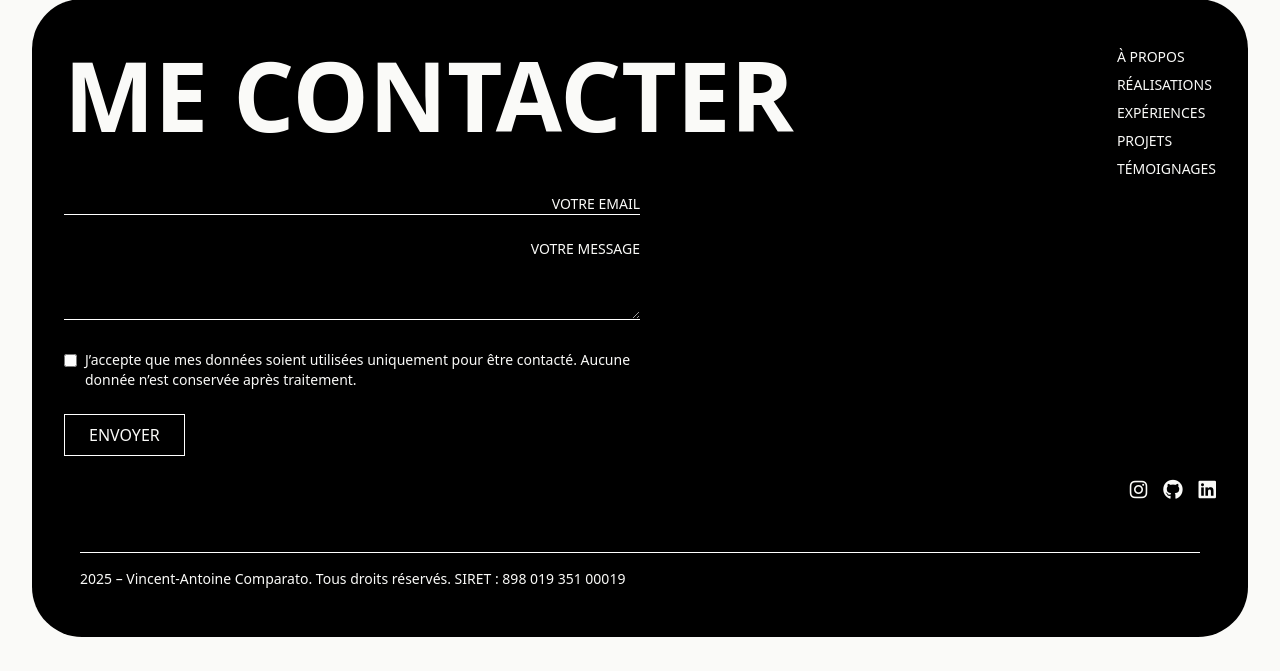
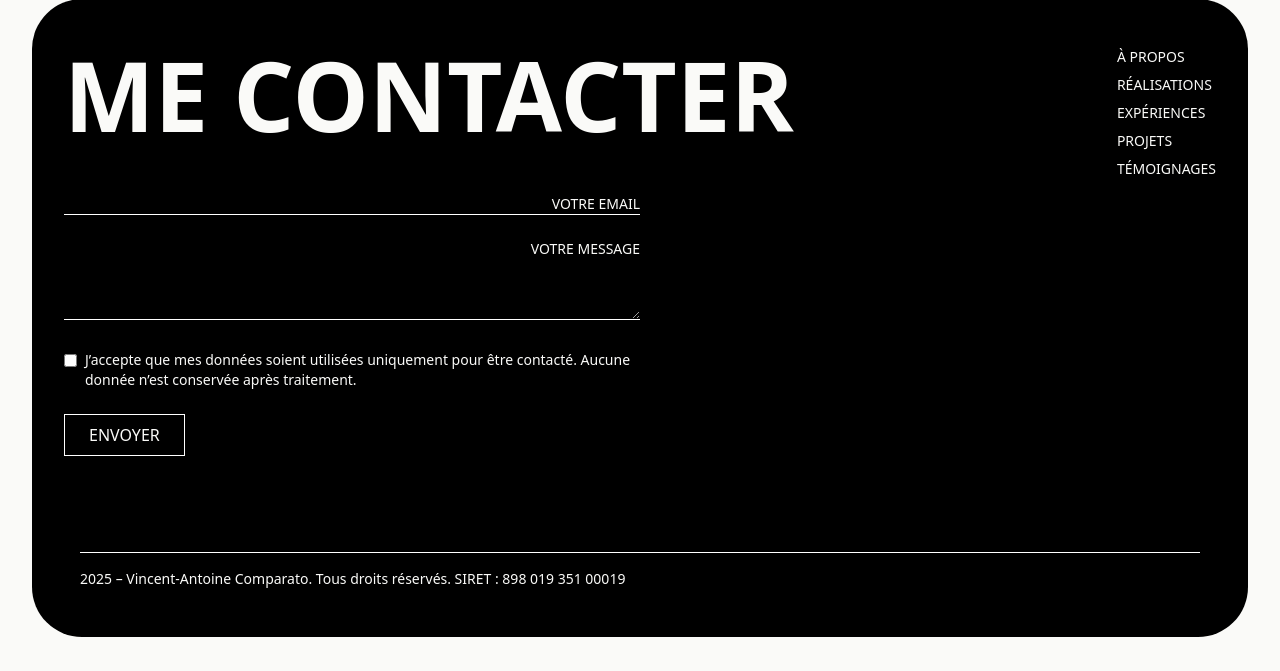
Before and after one commit to Vincent-Antoine/portfolio-2025, a PHP site: page / in a window 1280 px wide. Shown: the part 3269-3940 px from the top of the page. Run offline with PHP 8.4, Linux system fonts and the light colour scheme; some libraries are stand-ins or nearby versions.

Commit message:
supression font awesome

```diff
--- a/includes/contact.php
+++ b/includes/contact.php
@@ -1,7 +1,7 @@
 <section class="px-4 sm:px-8 py-12 vc_section" id="contact">
       <section class="bg-black text-white rounded-[50px]">
         <div
-          class="flex flex-col px-8 py-12 md:flex-row justify-between gap-10"
+          class="flex flex-col px-8 py-12 md:flex-row justify-between"
         >
           <!-- Formulaire -->
           <div class="flex-1">
@@ -62,29 +62,6 @@
               <a class="nav-link" href="#temoignages">Témoignages</a>
             </nav>
             <!-- Réseaux sociaux -->
-            <div class="flex gap-4 mt-10">
-              <a
-                aria-label="Instagram"
-                class="hover:opacity-80"
-                href="https://www.instagram.com/vincent.cm/"
-              >
-                <i class="fab fa-instagram text-xl"></i>
-              </a>
-              <a
-                aria-label="GitHub"
-                class="hover:opacity-80"
-                href="https://github.com/Vincent-Antoine"
-              >
-                <i class="fab fa-github text-xl"></i>
-              </a>
-              <a
-                aria-label="LinkedIn"
-                class="hover:opacity-80"
-                href="https://www.linkedin.com/in/vincent-comparato/"
-              >
-                <i class="fab fa-linkedin text-xl"></i>
-              </a>
-            </div>
           </div>
         </div>
         <div
--- a/includes/head.php
+++ b/includes/head.php
@@ -8,13 +8,7 @@
     name="description" />
   <!-- Tailwind CSS -->
   <script src="https://cdn.tailwindcss.com"></script>
-  <!-- Font Awesome -->
-  <link
-    crossorigin="anonymous"
-    href="https://cdnjs.cloudflare.com/ajax/libs/font-awesome/6.7.2/css/all.min.css"
-    integrity="sha512-Evv84Mr4kqVGRNSgIGL/F/aIDqQb7xQ2vcrdIwxfjThSH8CSR7PBEakCr51Ck+w+/U6swU2Im1vVX0SVk9ABhg=="
-    referrerpolicy="no-referrer"
-    rel="stylesheet" />
+
   <!-- GSAP -->
   <script src="https://cdnjs.cloudflare.com/ajax/libs/gsap/3.13.0/gsap.min.js"></script>
   <script src="https://cdnjs.cloudflare.com/ajax/libs/gsap/3.13.0/SplitText.min.js"></script>
```
